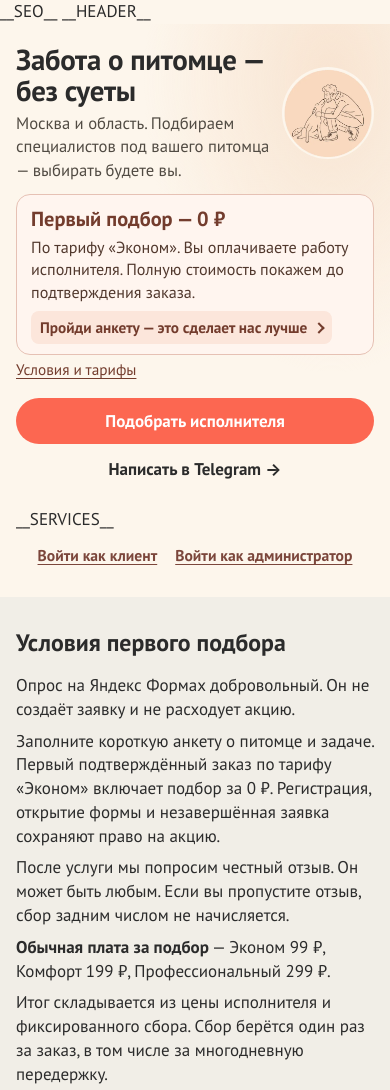
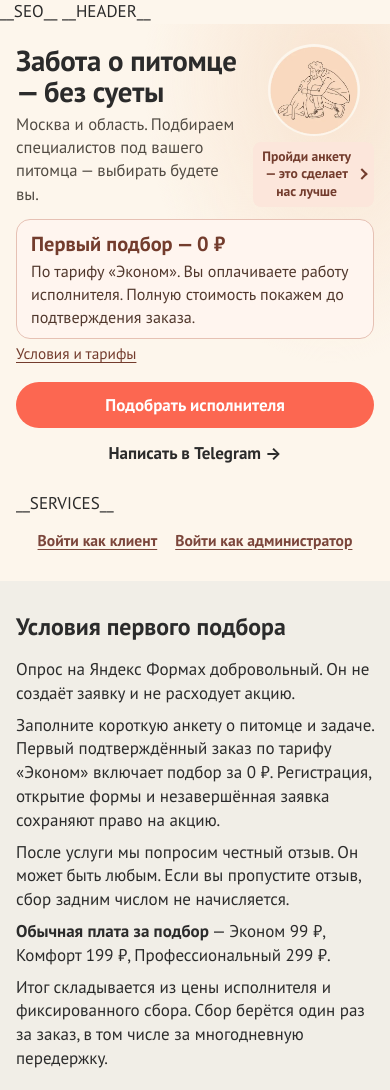
Before and after one commit to mvmalyshin-msk/zoobot, a plain HTML site: page webapp/home.html in a window 390 px wide. Shown: the top 1090 px of the page. Drawn offline with Linux system fonts and the light colour scheme.

Commit message:
Place the survey caption below the mascot

```diff
--- a/webapp/home.html
+++ b/webapp/home.html
@@ -28,8 +28,8 @@ a:focus-visible,.btn:focus-visible{outline:3px solid var(--boarding);outline-off
 .first-pick{display:block;text-decoration:none;padding:10px 14px;border:1px solid #e6c1b4;border-radius:14px;background:#fff5ef;color:#51382d}
 .first-pick strong{display:block;color:#733c2d;font-size:1.2rem}
 .first-pick p{margin:2px 0 0;font-size:.95rem;line-height:1.4}
-.first-pick:hover,.hero-art:hover img{background:#ffede4}
-.survey-note{display:inline-flex;align-items:center;gap:8px;margin-top:8px;padding:6px 9px;border-radius:8px;background:#fce6db;color:#733c2d;font-size:.9rem;font-weight:700;line-height:1.35}
+.hero-art:hover .survey-note{text-decoration:underline;text-underline-offset:2px}
+.survey-note{display:flex;align-items:center;justify-content:center;gap:6px;padding:6px 8px;border-radius:8px;background:#fce6db;color:#733c2d;font-size:.9rem;font-weight:700;line-height:1.3;text-align:center}
 .survey-note::after{content:"";width:6px;height:6px;flex:none;border:solid currentColor;border-width:0 2px 2px 0;transform:rotate(-45deg)}
 @media(prefers-reduced-motion:no-preference){
   .survey-note{animation:survey-pulse 1.5s ease-in-out 3}
@@ -38,7 +38,8 @@ a:focus-visible,.btn:focus-visible{outline:3px solid var(--boarding);outline-off
 .first-pick-terms-link{display:inline-block;margin-top:4px;color:#733c2d;font-size:.9rem;text-underline-offset:3px}
 .pick-terms p{max-width:65ch;margin:8px 0}
 .pick-terms{margin-bottom:26px}
-.hero-art{grid-column:2;grid-row:1 / span 2;width:100%;max-width:180px;justify-self:end}
+.hero-art{grid-column:2;grid-row:1 / span 2;display:grid;justify-items:center;gap:6px;width:100%;max-width:180px;justify-self:end;text-decoration:none}
+.hero-art picture{display:block;width:100%}
 .hero-art img{display:block;width:100%;height:auto;border-radius:50%}
 .services{display:grid;grid-template-columns:repeat(4,minmax(0,1fr));gap:10px}
 .service-card{--a:#c4563f;--t:#fbe9e2;display:flex;flex-direction:column;gap:1px;padding:12px 14px;border-radius:16px;background:var(--t);color:var(--ink);text-decoration:none;transition:transform .15s ease,box-shadow .15s ease;-webkit-tap-highlight-color:transparent}
@@ -79,10 +80,12 @@ a:focus-visible,.btn:focus-visible{outline:3px solid var(--boarding);outline-off
 @media(max-width:640px){
   .home-shell{padding:0 16px}
   .hero{padding:20px 0 30px}
-  .hero-top{grid-template-columns:minmax(0,1fr) 92px;gap:12px;margin-bottom:16px}
+  .hero-top{grid-template-columns:minmax(0,1fr) clamp(108px,31vw,124px);gap:12px;margin-bottom:16px}
   .hero h1{font-size:clamp(1.65rem,7.4vw,2.2rem);letter-spacing:-.01em;margin-bottom:6px}
   .hero .lead{font-size:.98rem;line-height:1.4}
   .hero-art{grid-row:1}
+  .hero-art picture{max-width:92px}
+  .survey-note{font-size:.8rem}
   .first-pick-group{grid-column:1/-1;margin-top:0}
   .services{grid-template-columns:repeat(2,minmax(0,1fr));gap:8px}
   .service-card .price{font-size:19px}
@@ -106,13 +109,15 @@ __HEADER__
         <h1>Забота о питомце — без суеты</h1>
         <p class="lead">Москва и область. Подбираем специалистов под вашего питомца — выбирать будете вы.</p>
       </div>
-      <a class="hero-art" href="https://forms.yandex.ru/u/6afa34231f1eb57dec4266f0/" aria-label="Открыть анкету о питомце"><picture><source type="image/webp" srcset="/images/hero-mascot.webp"><img src="/images/hero-mascot.png" alt="Персонаж Зооконсьержа с собакой" width="640" height="640" decoding="async" fetchpriority="low"></picture></a>
+      <a class="hero-art" href="https://forms.yandex.ru/u/6afa34231f1eb57dec4266f0/">
+        <picture><source type="image/webp" srcset="/images/hero-mascot.webp"><img src="/images/hero-mascot.png" alt="" width="640" height="640" decoding="async" fetchpriority="low"></picture>
+        <span class="survey-note">Пройди анкету — это сделает нас лучше</span>
+      </a>
       <div class="first-pick-group">
-        <a class="first-pick" href="https://forms.yandex.ru/u/6afa34231f1eb57dec4266f0/">
+        <div class="first-pick">
           <strong>Первый подбор — 0 ₽</strong>
           <p>По тарифу «Эконом». Вы оплачиваете работу исполнителя. Полную стоимость покажем до подтверждения заказа.</p>
-          <span class="survey-note">Пройди анкету — это сделает нас лучше</span>
-        </a>
+        </div>
         <a class="first-pick-terms-link" href="#first-pick-terms">Условия и тарифы</a>
       </div>
     </div>
```
Also changed, not shown: 1 other file.
